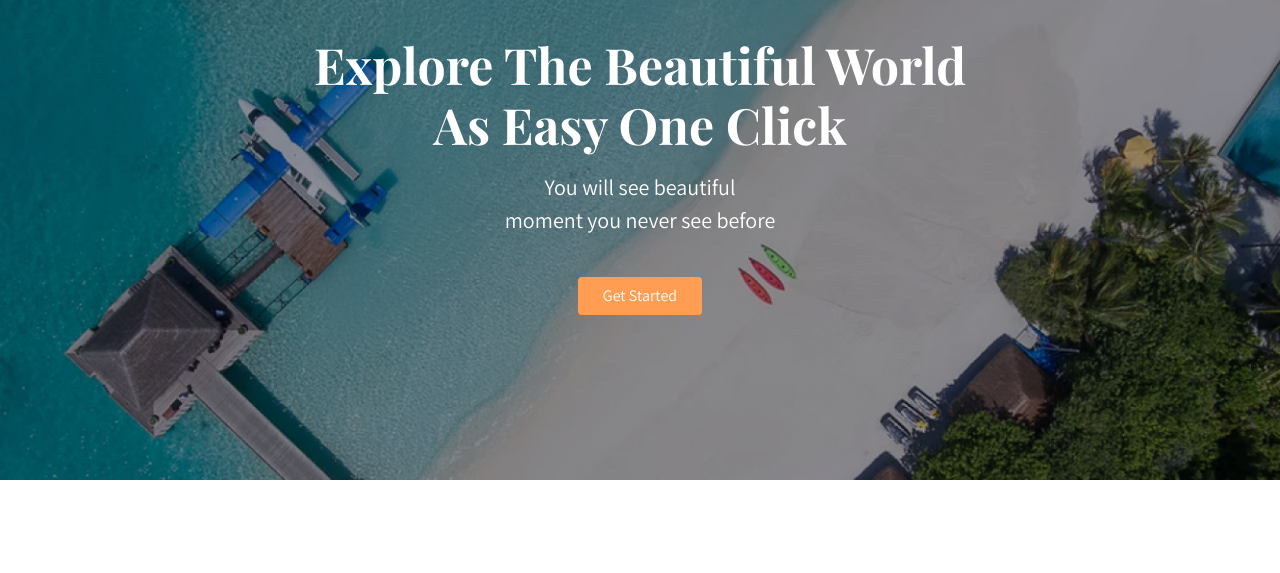
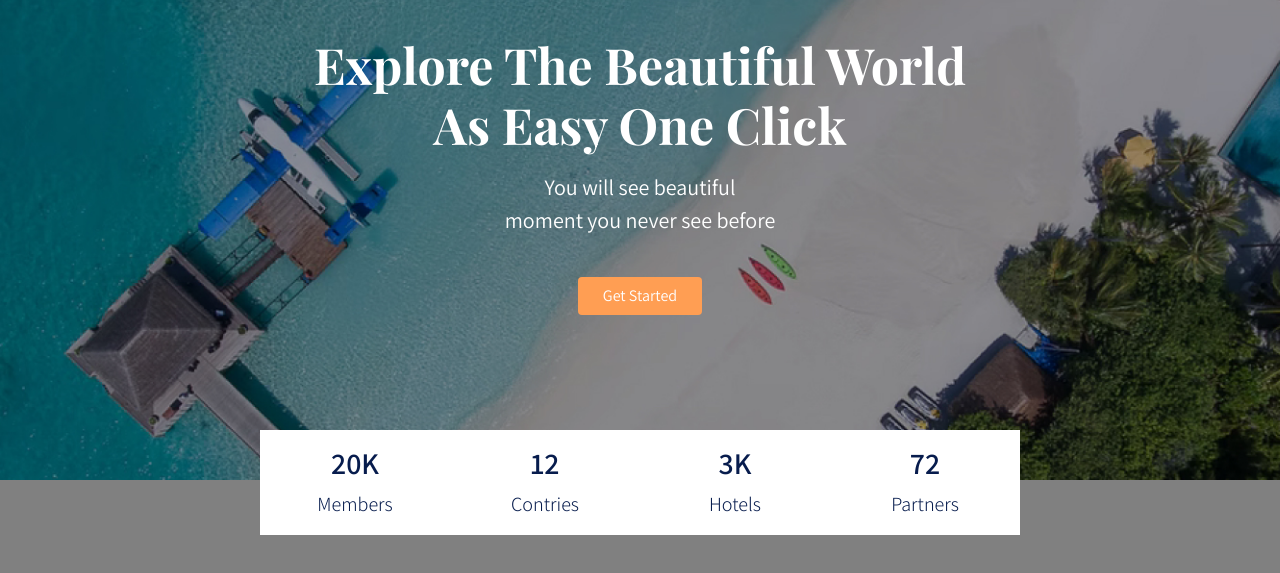
Before and after one commit to yogidelfiandra/nomads-web-travel, a website built with webpack: page src/template/index.html in a window 1280 px wide. Shown: the part 145-718 px from the top of the page. Built offline with nearby package versions, Linux system fonts and the light colour scheme.

Commit message:
make a statistics

```diff
--- a/src/styles/scss/main.scss
+++ b/src/styles/scss/main.scss
@@ -5,7 +5,7 @@
 @import './buttons';
 
 body {
-  background-color: map-get($colors, light);
+  background-color: grey;
   font-family: 'Assistant', sans-serif;
   color: map-get($colors, primary);
 }
@@ -50,3 +50,22 @@ header {
     font-size: 22px;
   }
 }
+
+.section-stats {
+  margin-top: -50px;
+
+  .stats-detail {
+    padding-top: 15px;
+    background-color: map-get($colors, light);
+
+    h2 {
+      font-size: 30px;
+      font-weight: map-get($font-assistant, semibold);
+    }
+
+    p {
+      font-size: 20px;
+      font-weight: map-get($font-assistant, light);
+    }
+  }
+}
--- a/src/template/index.html
+++ b/src/template/index.html
@@ -81,5 +81,28 @@
       </p>
       <a href="#" class="btn btn-get-started px-4 mt-4">Get Started</a>
     </header>
+
+    <main>
+      <div class="container">
+        <section class="section-stats row justify-content-center">
+          <div class="col-3 col-md-2 text-center stats-detail">
+            <h2>20K</h2>
+            <p>Members</p>
+          </div>
+          <div class="col-3 col-md-2 text-center stats-detail">
+            <h2>12</h2>
+            <p>Contries</p>
+          </div>
+          <div class="col-3 col-md-2 text-center stats-detail">
+            <h2>3K</h2>
+            <p>Hotels</p>
+          </div>
+          <div class="col-3 col-md-2 text-center stats-detail">
+            <h2>72</h2>
+            <p>Partners</p>
+          </div>
+        </section>
+      </div>
+    </main>
   </body>
 </html>
```
Also changed, not shown: src/styles/css/main.css, 1 other file.
